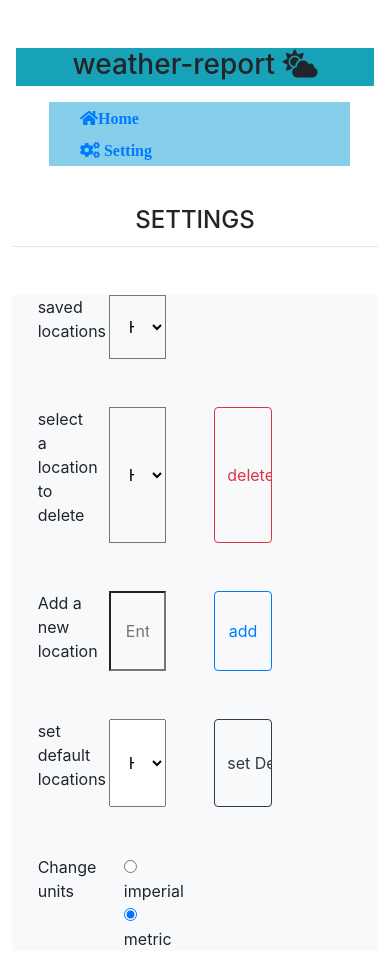
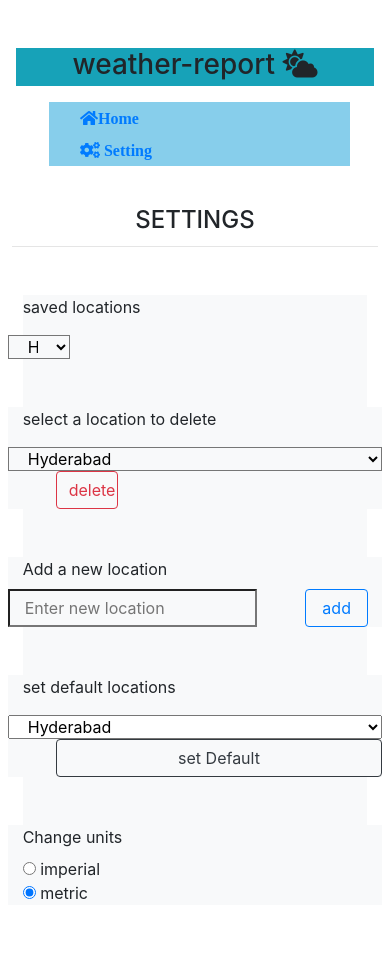
Before and after one commit to Nagaraj-Edke/Weather-report, an Angular app: page /setting in a window 390 px wide. After the commit the page ends 917 px from the top, so only its background shows below. Built offline with nearby package versions, Linux system fonts and the light colour scheme.

Commit message:
second commit

```diff
--- a/src/app/setting/setting.component.css
+++ b/src/app/setting/setting.component.css
@@ -1,3 +1,7 @@
 .margin{
     margin: 3%;
 }
+
+@media only screen and (max-width:600){
+
+}
--- a/src/app/setting/setting.component.html
+++ b/src/app/setting/setting.component.html
@@ -3,44 +3,44 @@
     <hr class="margin">
 </div>
 
-<div class="bg-light margin">
-    <div class="margin">
-        <div class="mt-5 d-flex justify-content-start">
-            <p class="col-3">saved locations</p>
-            <select class="bg-light col-2">
+<div class="margin">
+    <div class="bg-light margin justify-content-sm-center">
+        <div class="mt-5 d-flex justify-content-start row">
+            <p class="col-lg-3 col-sm-8">saved locations</p>
+            <select class="bg-light col-2 col-lg-2 col-sm-8 mx-sm-2">
                 <option *ngFor='let city of cities' value="{{city}}">{{city}}</option>
             </select>
         </div>
 
-        <div class="mt-5 d-flex justify-content-start">
-            <p class="col-3">select a location to delete</p>
-            <select #select class="bg-light col-2">
+        <div class="bg-light mt-5 d-flex justify-content-start row">
+            <p class="col-lg-3 col-sm-8">select a location to delete</p>
+            <select #select class="bg-light col-lg-2 col-sm-8">
                 <option *ngFor='let city of cities' value="{{city}}">{{city}}</option>
             </select>
-            <input type="button" class="ml-5 btn btn-outline-danger col-2" value="delete"
+            <input type="button" class="ml-5 btn btn-outline-danger col-lg-2 col-sm-3 col-2" value="delete"
                 (click)="removeCity(select.value)">
         </div>
 
-        <div class="mt-5 d-flex justify-content-start">
-            <label class="col-3">Add a new location</label>
-            <input #input type="text" class="bg-light col-2" placeholder="Enter new location" name="location">
-            <input type="button" class="ml-5 col-2 btn btn-outline-primary" name="add" value="add"
+        <div class="bg-light mt-5 d-flex justify-content-start row">
+            <label class="col-lg-3 col-sm-8">Add a new location</label>
+            <input #input type="text" class="bg-light col-lg-2 col-sm-8 col-8" placeholder="Enter new location" name="location">
+            <input type="button" class="ml-5 col-2 col-lg-2 col-sm-3 btn btn-outline-primary" name="add" value="add"
                 (click)="addNewCity(input.value)">
         </div>
 
-        <div class="mt-5 d-flex justify-content-start">
-            <p class="col-3">set default locations</p>
-            <select #setDefaultCity class="col-2">
+        <div class="bg-light mt-5 d-flex justify-content-start row">
+            <p class="col-lg-3 col-sm-8">set default locations</p>
+            <select #setDefaultCity class="col-lg-2 col-sm-8 mx-sm-2">
                 <option *ngFor='let city of cities' value="{{city}}">{{city}}</option>
             </select>
-            <input type="button" class="ml-5 btn btn-outline-dark col-2" value="set Default"
+            <input type="button" class="ml-5 btn btn-outline-dark col-lg-2 col-sm-3" value="set Default"
                 (click)="setDefault(setDefaultCity.value)">
         </div>
         <br><br>
 
-        <div class="d-flex">
-            <label class="col-3">Change units</label>
-            <div class="col-2">
+        <div class="bg-light d-flex row">
+            <label class="col-lg-3 col-sm-8">Change units</label>
+            <div class="col-lg-2 col-sm-8">
                 <div id="units">
                     <input type="radio" id="imperial" name="unit" value="imperial" [checked]="status1"> imperial
                     <br>
```
